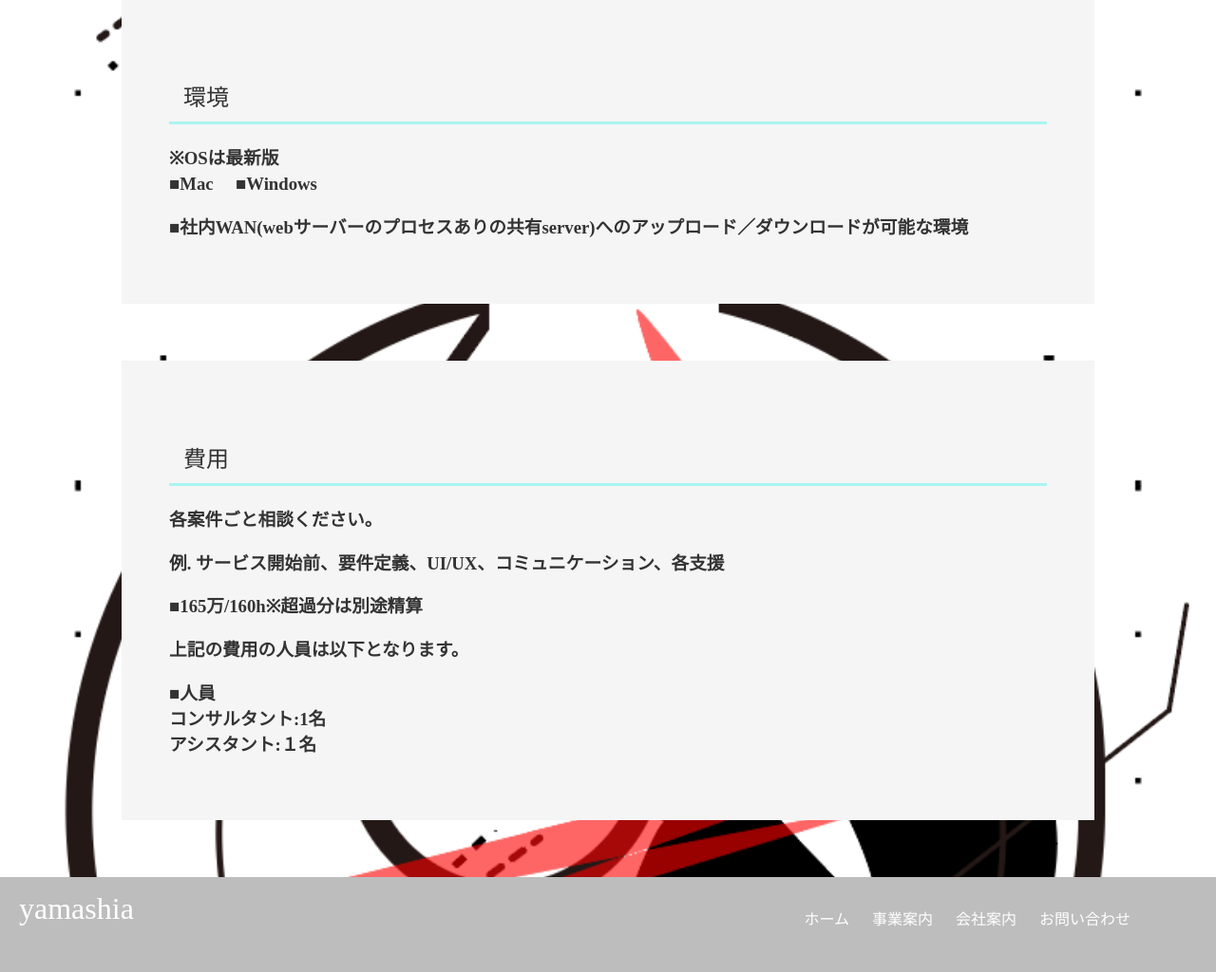
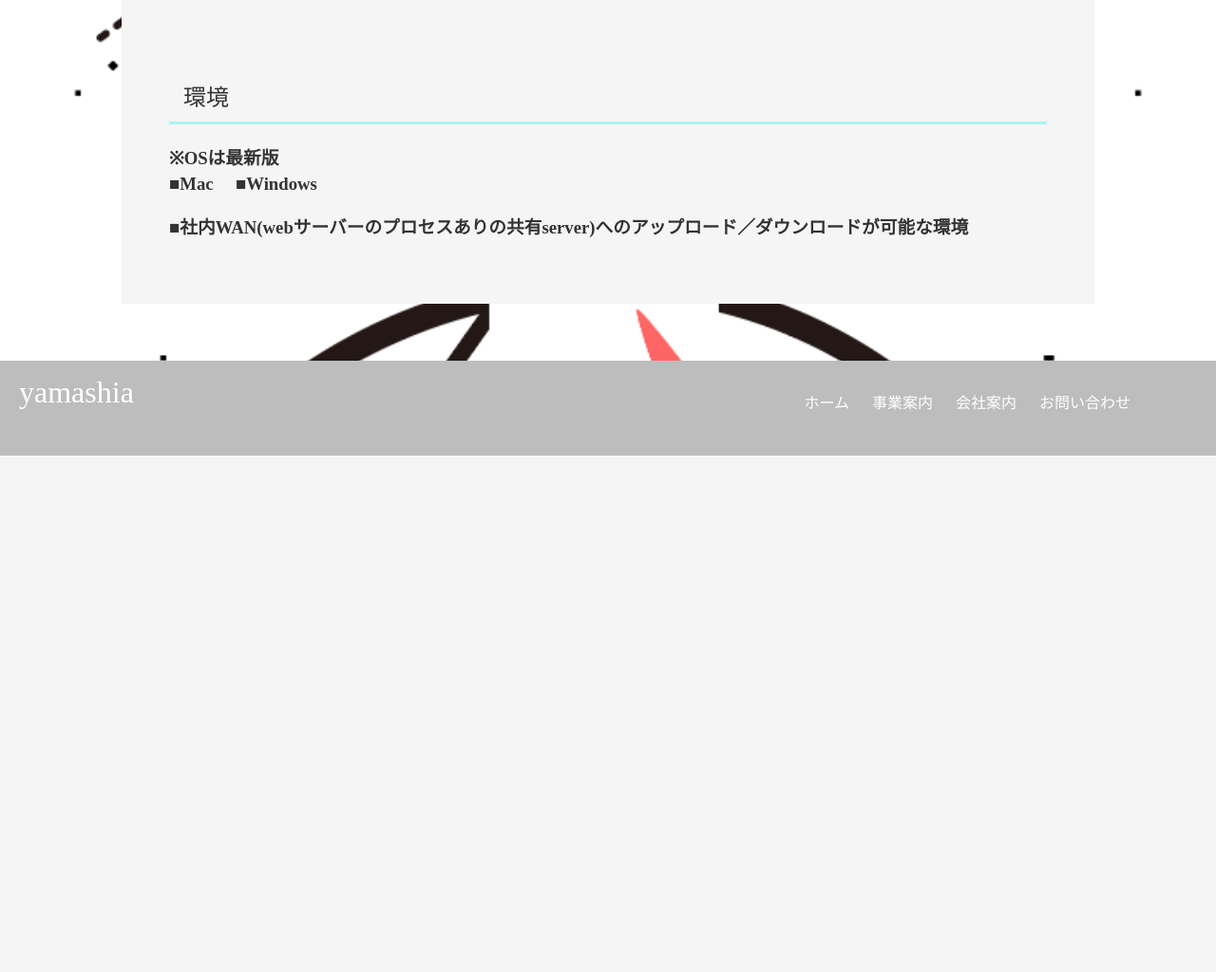
Before and after one commit to yamashia/yamashia, a PHP site: page / in a window 1280 px wide. Shown: the part 2143-3167 px from the top of the page at 95% size. After the commit the page ends 2623 px from the top, so only its background shows below. Run offline with PHP 8.4, Linux system fonts and the light colour scheme; some libraries are stand-ins or nearby versions.

Commit message:
Add files via upload

```diff
--- a/yamashia.co.jp/css/stylesheet.css
+++ b/yamashia.co.jp/css/stylesheet.css
@@ -219,22 +219,6 @@ nav ul li a {
   border-bottom: 3px solid #A9F5F2;
 }
 
-.cost {
-  width: 80%;
-  margin: 60px auto;
-  padding: 50px;
-  background-color: #F5F5F5;
-  color: #333;
-}
-
-.cost p {
-  clear: both;
-  margin-bottom: 20px;
-  padding: 10px 15px;
-  font-size: 24px;
-  border-bottom: 3px solid #A9F5F2;
-}
-
 footer {
  background-color: #BDBDBD;
  position: absolute;
--- a/yamashia.co.jp/index.php
+++ b/yamashia.co.jp/index.php
@@ -112,14 +112,6 @@
   <h3>※OSは最新版　<br>■Mac 　■Windows</h3>
   <h3>■社内WAN(webサーバーのプロセスありの共有server)へのアップロード／ダウンロードが可能な環境</h3>
 </div>
-<div class="cost">
-  <p>費用</p>
-  <h3>各案件ごと相談ください。</h3>
-  <h3>例. サービス開始前、要件定義、UI/UX、コミュニケーション、各支援</h3>
-  <h3>■165万/160h※超過分は別途精算</h3>
-  <h3>上記の費用の人員は以下となります。</h3>
-  <h3>■人員 <br>コンサルタント:1名<br>アシスタント:１名</h3>
-</div>
 
   <footer>
    <div class="footer-logo"><a href="../index.php">yamashia</a></div>
```
